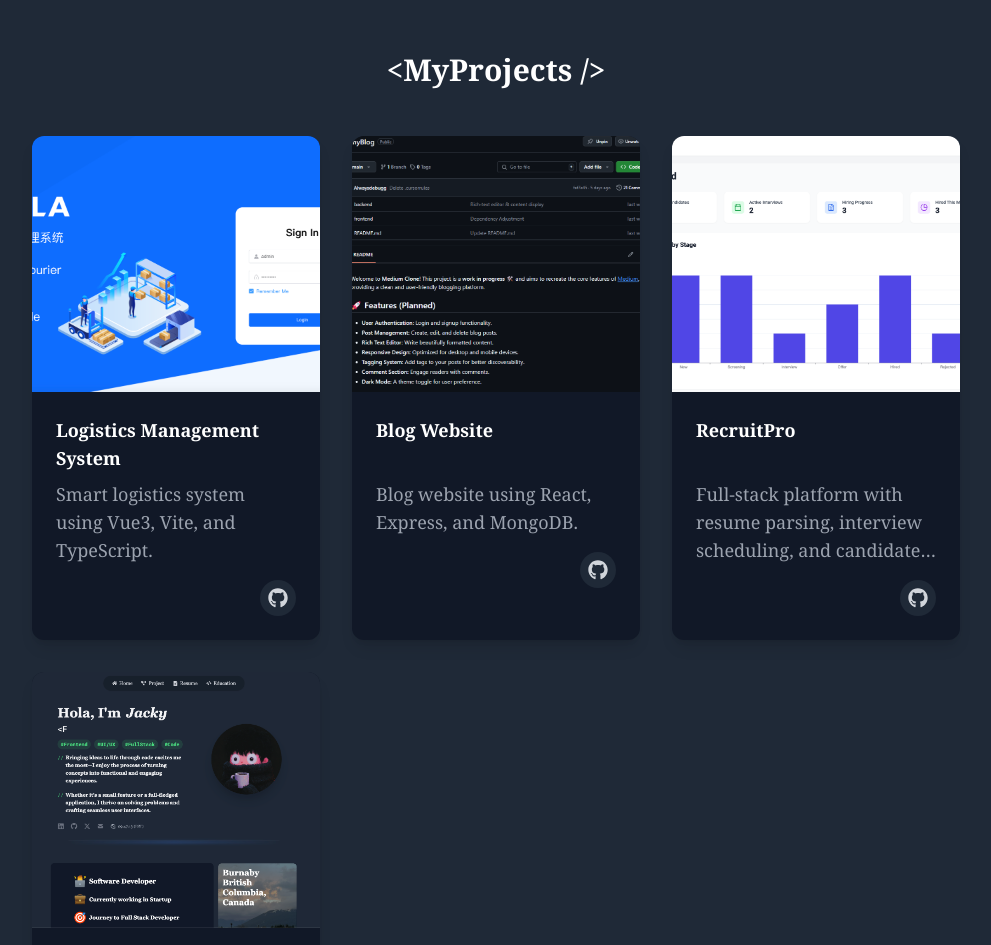
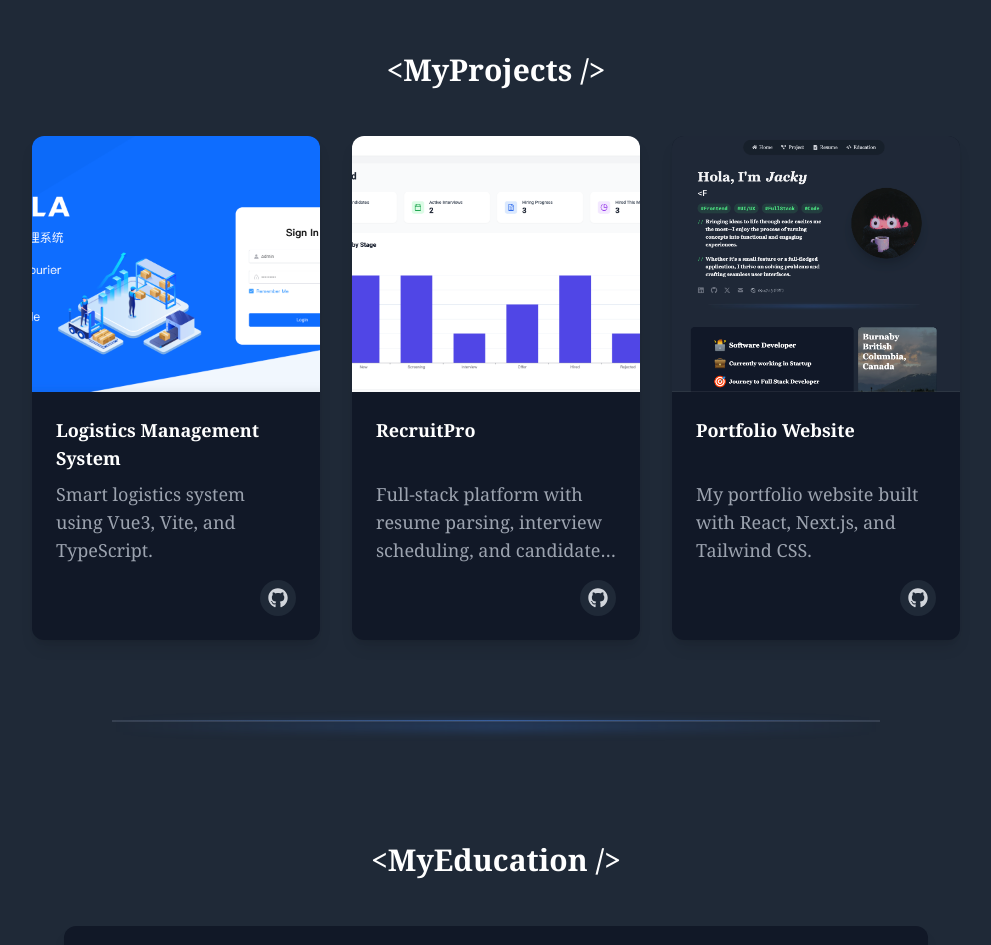
Before and after one commit to Alwaysdebugg/myPortfolio, a Next.js app: page / in a window 1280 px wide. Shown: the part 1540-2485 px from the top of the page, without its empty margins (144-1135 px from the left). Built offline with nearby package versions, Linux system fonts and the light colour scheme.

Commit message:
Update Projects.tsx

```diff
--- a/src/components/sections/Projects.tsx
+++ b/src/components/sections/Projects.tsx
@@ -26,25 +26,25 @@ const projects = [
     ],
     link:"https://github.com/Alwaysdebugg/tms-backend-ui",
   },
-  {
-    title: "Blog Website",
-    description: "Blog website using React, Express, and MongoDB.",
-    image: `${process.env.NEXT_PUBLIC_BASE_PATH || ""}/images/medium-clone.jpg`,
-    image2: `${
-      process.env.NEXT_PUBLIC_BASE_PATH || ""
-    }/images/medium-clone2.jpg`,
-    tags: ["React", "Express", "MongoDB", "Tailwind", "Node.js"],
-    content:
-      "This is a blog website built with React, Express, and MongoDB. It is a blog website that uses React, Express, and MongoDB to manage the blog of a company.",
-    features: [
-      "User authentication",
-      "Post management",
-      "Comment management",
-      "Tag management",
-      "Report generation"
-    ],
-    link: "https://github.com/Alwaysdebugg/myBlog",
-  },
+  // {
+  //   title: "Blog Website",
+  //   description: "Blog website using React, Express, and MongoDB.",
+  //   image: `${process.env.NEXT_PUBLIC_BASE_PATH || ""}/images/medium-clone.jpg`,
+  //   image2: `${
+  //     process.env.NEXT_PUBLIC_BASE_PATH || ""
+  //   }/images/medium-clone2.jpg`,
+  //   tags: ["React", "Express", "MongoDB", "Tailwind", "Node.js"],
+  //   content:
+  //     "This is a blog website built with React, Express, and MongoDB. It is a blog website that uses React, Express, and MongoDB to manage the blog of a company.",
+  //   features: [
+  //     "User authentication",
+  //     "Post management",
+  //     "Comment management",
+  //     "Tag management",
+  //     "Report generation"
+  //   ],
+  //   link: "https://github.com/Alwaysdebugg/myBlog",
+  // },
   {
     title: "RecruitPro",
     description:
```
